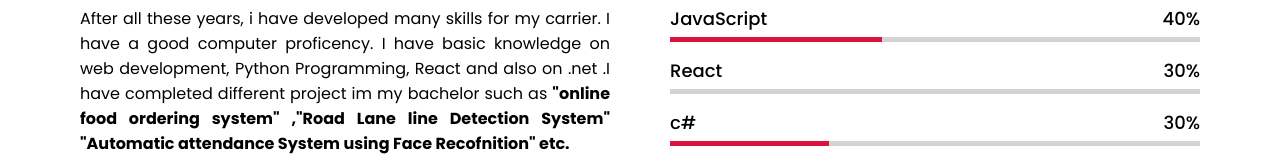
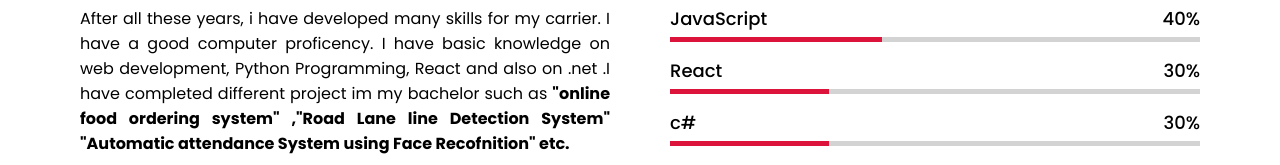
Before and after one commit to sazzanpaudel/sajjansite, a plain HTML site: page docs/index.html in a window 1280 px wide. Shown: the part 1918-2083 px from the top of the page. Drawn offline with nearby package versions, Linux system fonts and the light colour scheme.

Commit message:
Update index.html

```diff
--- a/docs/index.html
+++ b/docs/index.html
@@ -129,7 +129,7 @@
                             <span>React</span>
                             <span>30%</span>
                         </div>
-                        <div class="line React"></div>
+                        <div class="line react"></div>
                     </div>
                     <div class="bars">
                         <div class="info">
```
